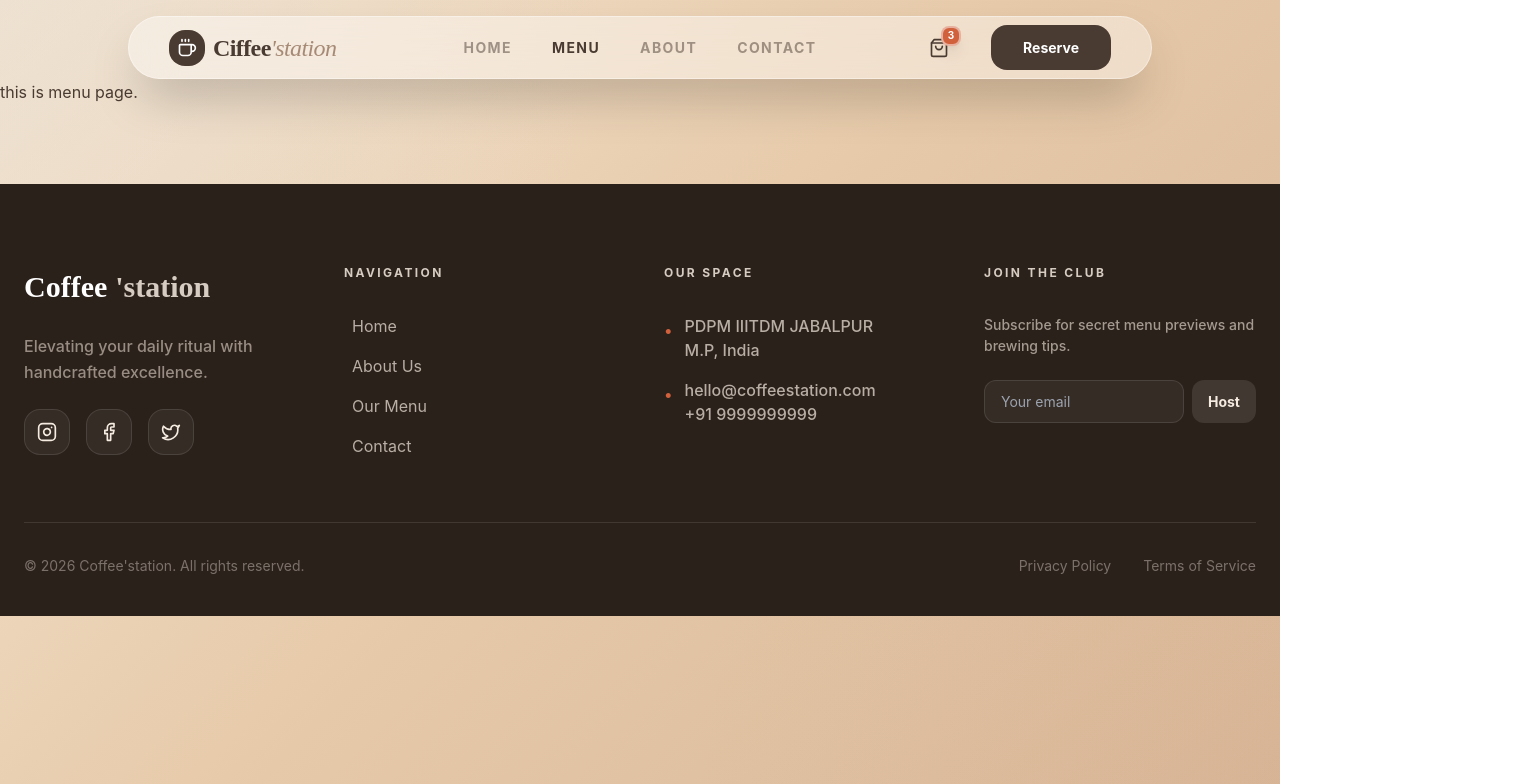
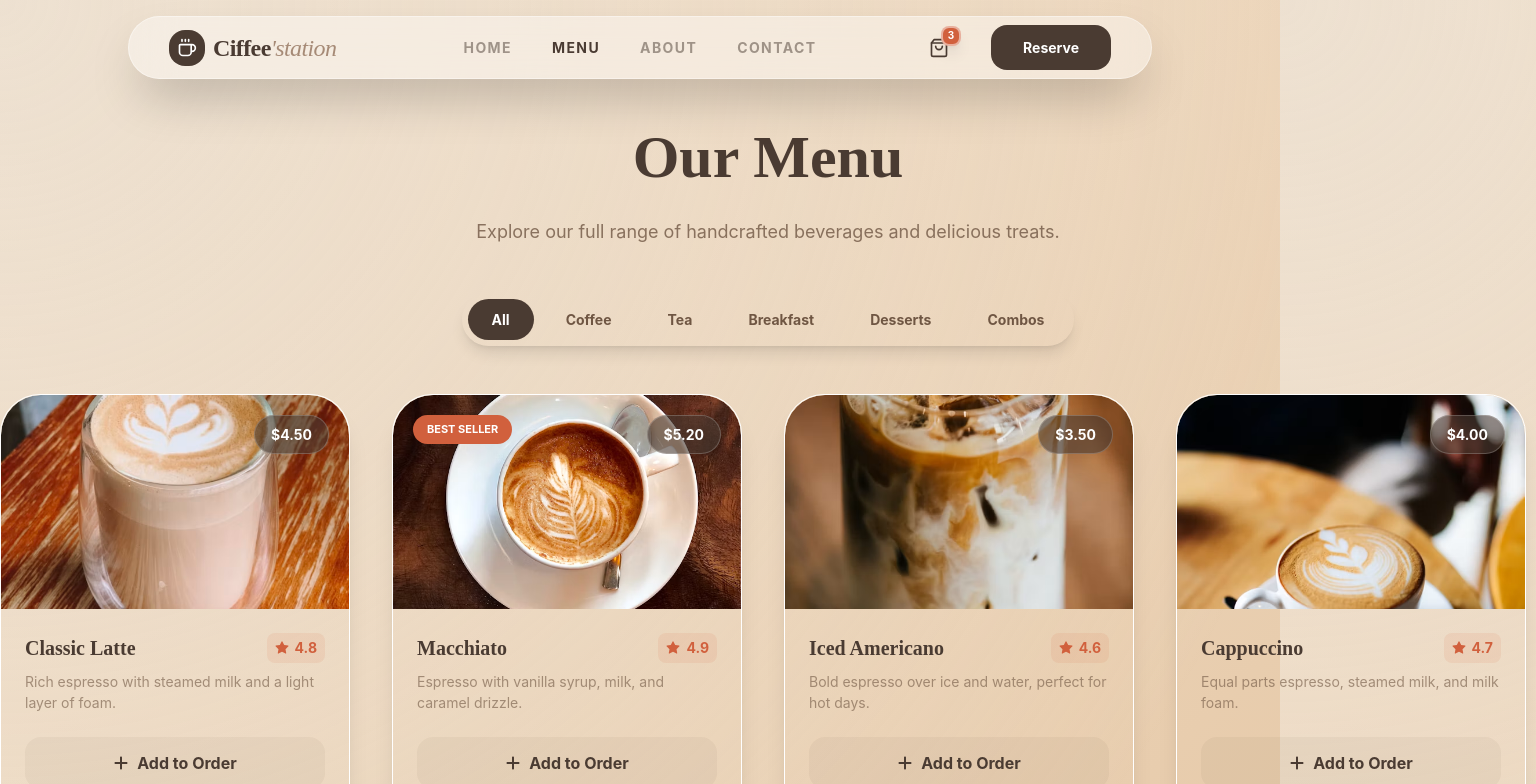
Before and after one commit to rachel0623123/coffee_station_nick, a React (Vite) app: page /menu in a window 1280 px wide. Shown: the top 784 px of the page, 1536 px wide, since content can reach past the window. Built offline with nearby package versions, Linux system fonts and the light colour scheme.

Commit message:
feat: add menu page with category filter.

```diff
--- a/src/pages/Menu.tsx
+++ b/src/pages/Menu.tsx
@@ -1,7 +1,9 @@
+import { ProductSection } from "../shared/ui/product/ProductSection";
+
 export const Menu = () => {
     return (
         <main>
-            this is menu page.
+            <ProductSection />
         </main>
     );
 }
--- /dev/null
+++ b/src/shared/ui/product/ProductSection.tsx
@@ -0,0 +1,44 @@
+import { useState } from "react";
+import { products } from "../../data/products";
+import { Button } from "../buttons/Button";
+import { ProductCard } from "../card/ProductCard";
+
+export const ProductSection = () => {
+
+    const [actCategory, setActCategory] = useState("All");
+    const category = ["All", "Coffee", "Tea", "Breakfast", "Desserts", "Combos"];
+
+    return (
+        <section className="w-full">
+            <div className="w-lgScreen m-auto">
+                <div className="text-center mb-12 mt-8">
+                    <h1 className="text-bgTtl font-serif font-bold text-coffee-900 mb-4">Our Menu</h1>
+                    <p className="text-mdTxt text-coffee-800/80 max-w-2xl mx-auto">Explore our full range of handcrafted beverages and delicious treats.</p>
+                </div>
+                <div className="z-30 mb-12 flex justify-center">
+                    <div className="px-1.5 py-1.5 rounded-full flex gap-2 overflow-x-auto shadow-lg max-w-full">
+                        {category.map((item, index) => {
+
+                            return (
+                                <Button
+                                    className={actCategory === item ? `flRound_dark_btn-smallSize` : `flRound_light_btn-smallSize`}
+                                    content={item}
+                                    key={index}
+                                    onClick={() => {setActCategory(item)}}
+                                />
+                            );
+                        })}
+                    </div>
+                </div>
+                <div className="grid grid-cols-4 gap-8 min-h-[50vh]">
+                    {products.map((item) => {
+                        if (actCategory === "All" || actCategory === item.category)
+                        return (
+                            <ProductCard name={item.name} description={item.description} price={item.price} img={item.image} rating={item.rating} key={item.id} />
+                        );
+                    })}
+                </div>
+            </div>
+        </section>
+    );
+}
```
